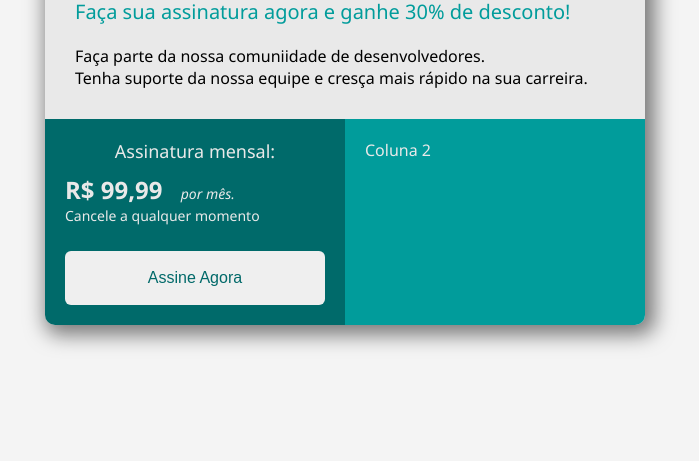
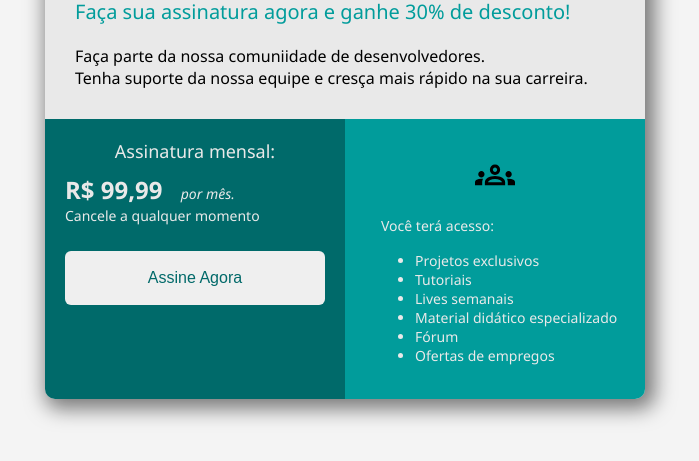
Before and after one commit to CarvGabriel/bootcamp-devjr-modulo2, a plain HTML site: page index.html in a window 1280 px wide. Shown: the part 103-564 px from the top of the page, without its empty margins (295-994 px from the left). Drawn offline with Linux system fonts and the light colour scheme.

Commit message:
closes #5 - tags ul e li

```diff
--- a/index.html
+++ b/index.html
@@ -103,6 +103,21 @@
             background-color:hsl(180, 100%, 84%);
         }
 
+        .column2-title {
+            margin: 16px;
+            font-size: 14px;
+        }
+
+        .column2-image {
+            margin: 16px;
+            text-align: center;
+        }
+
+        .column2-list {
+            font-size: 14px;
+            margin-left: 10px;
+        }
+
 
     </style>
 </head>
@@ -137,7 +152,20 @@
                 </div>
             </div>
             <div class="column2">
-                Coluna 2
+                <div class="column2-image">
+                    <object data="groups_FILL0_wght500_GRAD0_opsz40.svg" type="image/svg+xml"></object>
+                </div>
+                <div class="column2-title">
+                    Você terá acesso:
+                </div>
+                <ul class="column2-list">
+                    <li>Projetos exclusivos</li>
+                    <li>Tutoriais</li>
+                    <li>Lives semanais</li>
+                    <li>Material didático especializado</li>
+                    <li>Fórum</li>
+                    <li>Ofertas de empregos</li>
+                </ul>
             </div>
         </div>
     </div>
```
Also changed, not shown: groups_FILL0_wght500_GRAD0_opsz40.svg (added).
